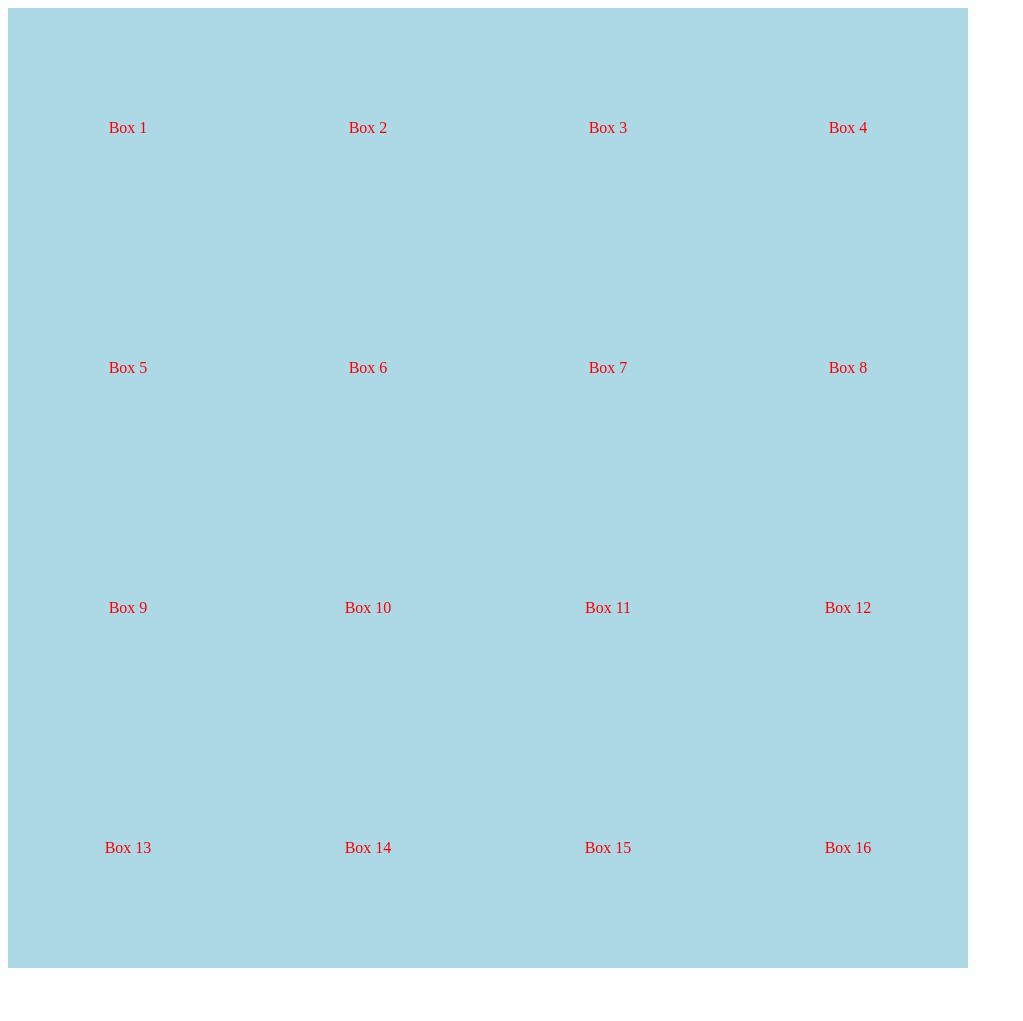
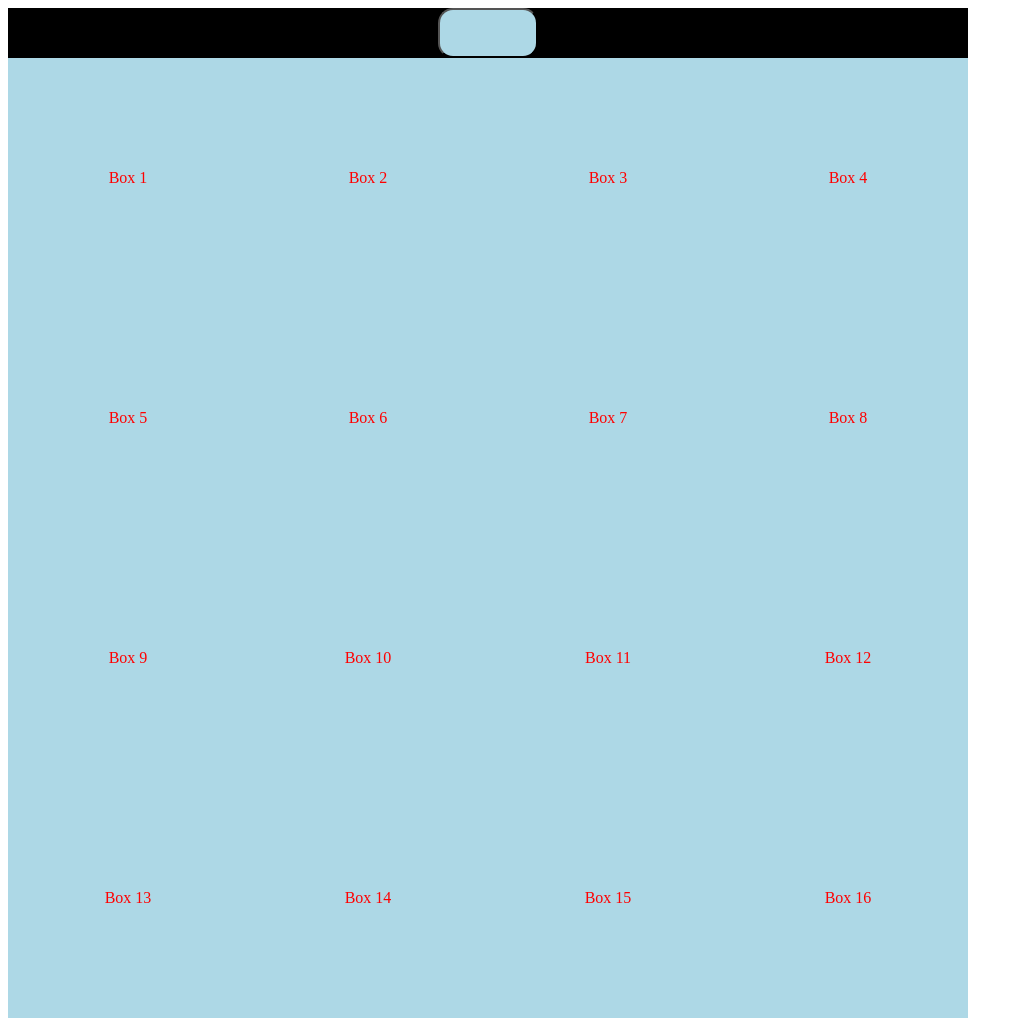
Before and after one commit to onewillowbrook/etch_a_sketch, a plain HTML site: page index.html in a window 1280 px wide. Shown: the whole page, without its empty margins (0-1023 px from the left). Before the commit the page ends 976 px from the top, so only its background shows below. Drawn offline with Linux system fonts and the light colour scheme.

Commit message:
Added header and button for resizing

```diff
--- a/index.html
+++ b/index.html
@@ -8,6 +8,11 @@
     <script src="javascript.js" defer></script>
 </head>
 <body>
+    <div class="header">
+        <button class="sizer"></button>
+    </div>
+
+
     <div class="container">
         <!--divs here-->
     </div>
--- a/javascript.js
+++ b/javascript.js
@@ -18,3 +18,10 @@ for (let i = 0; i < 16; i++) {
         newDiv.style.backgroundColor = '';
     });
 }
+
+function boxSizer(size) {
+    document.querySelectorAll('.box').forEach(box => {
+        box.style.width = `${size}px`;
+        box.style.height = `${size}px`;
+    })
+};
--- a/styles.css
+++ b/styles.css
@@ -1,3 +1,21 @@
+.header {
+    display: flex;
+    flex: 1 1 0;
+    background-color: black;
+    justify-content: center;
+    align-items: center;
+    width: 960px;
+}
+
+.sizer {
+    background-color: lightblue;
+    width: 100px;
+    height: 50px;
+    border-radius: 15px;
+
+
+}
+
 .container {
     background-color: lightblue;
     display: flex;
```
